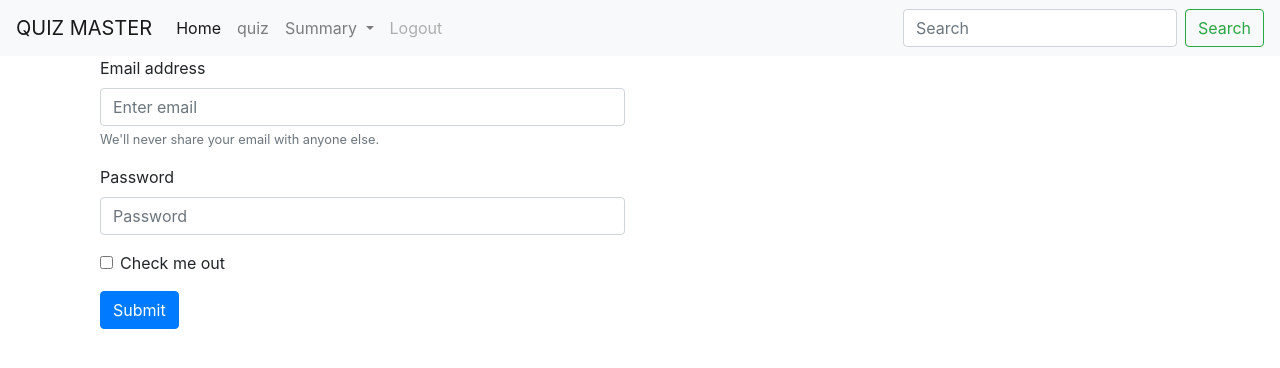
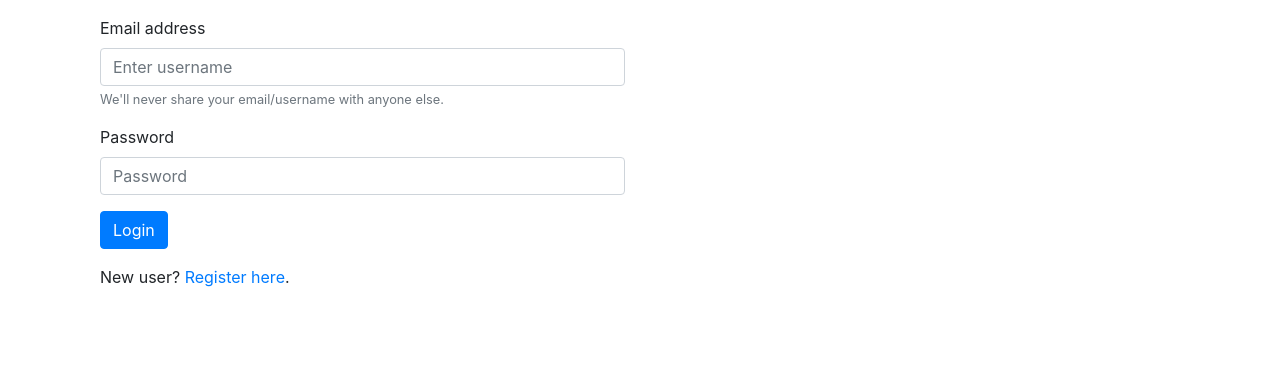
Before and after one commit to 23f2000299/project-appdev1, a Flask app: page / in a window 1280 px wide. Shown: the top 368 px of the page. Run offline with Flask 3, Linux system fonts and the light colour scheme.

Commit message:
Implemented user registration and admin login functionality

```diff
--- a/main.py
+++ b/main.py
@@ -1,19 +1,157 @@
-from flask import Flask, render_template
+# main.py
+from flask import Flask, render_template, flash, session, redirect, url_for, request
+from controllers.config import Config
 from controllers.database import db
-from controllers.config import Config
 from controllers.models import *
+from werkzeug.security import generate_password_hash
+import controllers.auth_route as auth_route  # <-- Import the module
 
 app = Flask(__name__)
 app.config.from_object(Config)
-
 db.init_app(app)
 
+# Create tables and default admin user
 with app.app_context():
     db.create_all()
 
+    # Check if admin user exists; if not, create one
+    admin_user = User.query.filter_by(username='admin').first()
+    if not admin_user:
+        admin_user = User(
+            username='admin',
+            password=generate_password_hash('admin123'),
+            full_name='Administrator',
+            is_admin=True
+        )
+        db.session.add(admin_user)
+        db.session.commit()
+
 @app.route('/')
-def hello():
+def index():
     return render_template("login.html")
+
+@app.route('/login', methods=['GET', 'POST'])
+def login():
+    # Call the function from auth_route.py
+    return auth_route.login_logic()
+
+@app.route('/register', methods=['GET', 'POST'])
+def register():
+    # Call the function from auth_route.py
+    return auth_route.register_logic()
+
+@app.route('/dashboard')
+def dashboard():
+    # Protect the dashboard
+    if 'user_id' not in session:
+        flash("Please log in first.", "warning")
+        return redirect(url_for('login'))
+
+    # Example: If the user is admin, show admin page; otherwise, user page
+    if session.get('role') == 'Admin':
+        return render_template("admin_dashboard.html")
+    else:
+        return render_template("user_dashboard.html")
+@app.route('/admin/dashboard')
+def admin_dashboard():
+    """Admin dashboard: Lists all subjects and provides add/delete."""
+    # Check if user is actually an admin
+    if 'user_id' not in session or session.get('role') != 'Admin':
+        flash("Access denied.", "danger")
+        return redirect(url_for('login'))
+
+    subjects = Subject.query.all()  # Grab all subjects
+    return render_template('admin_dashboard.html', subjects=subjects)
+
+@app.route('/admin/add_subject', methods=['POST'])
+def add_subject():
+    """Handles form submission for creating a new subject."""
+    if 'user_id' not in session or session.get('role') != 'Admin':
+        flash("Access denied.", "danger")
+        return redirect(url_for('login'))
+
+    name = request.form['name']
+    description = request.form.get('description', '')
+
+    new_subject = Subject(name=name, description=description)
+    db.session.add(new_subject)
+    db.session.commit()
+    flash("Subject added successfully!", "success")
+    return redirect(url_for('admin_dashboard'))
+
+@app.route('/admin/delete_subject/<int:subject_id>', methods=['POST'])
+def delete_subject(subject_id):
+    """Deletes a subject by ID."""
+    if 'user_id' not in session or session.get('role') != 'Admin':
+        flash("Access denied.", "danger")
+        return redirect(url_for('login'))
+
+    subject = Subject.query.get_or_404(subject_id)
+    db.session.delete(subject)
+    db.session.commit()
+    flash("Subject deleted.", "info")
+    return redirect(url_for('admin_dashboard'))
+
+@app.route('/admin/chapters/<int:subject_id>')
+def admin_chapters(subject_id):
+    """View and manage chapters under a specific subject."""
+    if 'user_id' not in session or session.get('role') != 'Admin':
+        flash("Access denied.", "danger")
+        return redirect(url_for('login'))
+
+    subject = Subject.query.get_or_404(subject_id)
+    return render_template('admin_chapters.html', subject=subject)
+
+@app.route('/admin/add_chapter/<int:subject_id>', methods=['POST'])
+def add_chapter(subject_id):
+    """Add a new chapter to the specified subject."""
+    if 'user_id' not in session or session.get('role') != 'Admin':
+        flash("Access denied.", "danger")
+        return redirect(url_for('login'))
+
+    subject = Subject.query.get_or_404(subject_id)
+    chapter_name = request.form['chapter_name']
+    chapter_description = request.form.get('chapter_description', '')
+
+    new_chapter = Chapter(
+        name=chapter_name,
+        description=chapter_description,
+        subject_id=subject.id
+    )
+    db.session.add(new_chapter)
+    db.session.commit()
+    flash("Chapter added successfully!", "success")
+    return redirect(url_for('admin_chapters', subject_id=subject.id))
+
+@app.route('/admin/delete_chapter/<int:chapter_id>', methods=['POST'])
+def delete_chapter(chapter_id):
+    """Delete a chapter by ID."""
+    if 'user_id' not in session or session.get('role') != 'Admin':
+        flash("Access denied.", "danger")
+        return redirect(url_for('login'))
+
+    chapter = Chapter.query.get_or_404(chapter_id)
+    subject_id = chapter.subject_id
+    db.session.delete(chapter)
+    db.session.commit()
+    flash("Chapter deleted.", "info")
+    return redirect(url_for('admin_chapters', subject_id=subject_id))
+
+@app.route('/quiz')
+def quiz():
+    # Placeholder for quiz page or logic
+    return render_template('quiz.html')
+
+@app.route('/summary')
+def summary():
+    # Placeholder for summary page or logic
+    return render_template('summary.html')
+@app.route('/logout')
+def logout():
+    session.clear()
+    flash("Logged out successfully", "info")
+    return redirect(url_for('index'))
+
 
 if __name__ == '__main__':
     app.run(debug=True)
--- a/templates/base.html
+++ b/templates/base.html
@@ -9,7 +9,17 @@
     {% endblock %}
 </head>
 <body>
-    {%include 'navbar.html' %}
+    <div class="container mt-3">
+        {% with messages = get_flashed_messages(with_categories=true) %}
+          {% if messages %}
+            {% for category, message in messages %}
+              <div class="alert alert-{{ category }}" role="alert">
+                {{ message }}
+              </div>
+            {% endfor %}
+          {% endif %}
+        {% endwith %}
+      </div>
     {% block content %}
     {% endblock %}
     <script src="https://cdn.jsdelivr.net/npm/bootstrap@4.1.3/dist/js/bootstrap.min.js" integrity="sha384-ChfqqxuZUCnJSK3+MXmPNIyE6ZbWh2IMqE241rYiqJxyMiZ6OW/JmZQ5stwEULTy" crossorigin="anonymous"></script>
--- a/templates/login.html
+++ b/templates/login.html
@@ -1,23 +1,27 @@
 {% extends 'base.html' %}
-
-{% block title %}Quiz Master - Login {% endblock %}
+{% block title %}Quiz Master - Login{% endblock %}
 {% block content %}
 <div class="container fluid justify content center">
-<form class="col-6">
+  <!-- IMPORTANT: Use method="POST" and the route name 'login' -->
+  <form class="col-6" method="POST" action="{{ url_for('login') }}">
     <div class="form-group">
       <label for="exampleInputEmail1">Email address</label>
-      <input type="email" class="form-control" id="exampleInputEmail1" aria-describedby="emailHelp" placeholder="Enter email" name="email">
-      <small id="emailHelp" class="form-text text-muted">We'll never share your email with anyone else.</small>
+      <!-- Make sure 'name="username"' matches your Python code -->
+      <input type="text" class="form-control" id="exampleInputEmail1"
+             placeholder="Enter username" name="username">
+      <small id="emailHelp" class="form-text text-muted">
+        We'll never share your email/username with anyone else.
+      </small>
     </div>
     <div class="form-group">
       <label for="exampleInputPassword1">Password</label>
-      <input type="password" class="form-control" id="exampleInputPassword1" placeholder="Password" name="password">
+      <input type="password" class="form-control" id="exampleInputPassword1"
+             placeholder="Password" name="password">
     </div>
-    <div class="form-group form-check">
-      <input type="checkbox" class="form-check-input" id="exampleCheck1">
-      <label class="form-check-label" for="exampleCheck1">Check me out</label>
-    </div>
-    <button type="submit" class="btn btn-primary">Submit</button>
+    <button type="submit" class="btn btn-primary">Login</button>
+    <p class="mt-3">
+      New user? <a href="{{ url_for('register') }}">Register here</a>.
+    </p>
   </form>
 </div>
 {% endblock %}
--- a/templates/navbar.html
+++ /dev/null
@@ -1,35 +0,0 @@
-<nav class="navbar navbar-expand-lg navbar-light bg-light">
-    <a class="navbar-brand" href="#">QUIZ MASTER</a>
-    <button class="navbar-toggler" type="button" data-toggle="collapse" data-target="#navbarSupportedContent" aria-controls="navbarSupportedContent" aria-expanded="false" aria-label="Toggle navigation">
-      <span class="navbar-toggler-icon"></span>
-    </button>
-
-    <div class="collapse navbar-collapse" id="navbarSupportedContent">
-      <ul class="navbar-nav mr-auto">
-        <li class="nav-item active">
-          <a class="nav-link" href="#">Home <span class="sr-only">(current)</span></a>
-        </li>
-        <li class="nav-item">
-          <a class="nav-link" href="#">quiz</a>
-        </li>
-        <li class="nav-item dropdown">
-          <a class="nav-link dropdown-toggle" href="#" id="navbarDropdown" role="button" data-toggle="dropdown" aria-haspopup="true" aria-expanded="false">
-            Summary
-          </a>
-          <div class="dropdown-menu" aria-labelledby="navbarDropdown">
-            <a class="dropdown-item" href="#">Action</a>
-            <a class="dropdown-item" href="#">Another action</a>
-            <div class="dropdown-divider"></div>
-            <a class="dropdown-item" href="#">Something else here</a>
-          </div>
-        </li>
-        <li class="nav-item">
-          <a class="nav-link disabled" href="#">Logout</a>
-        </li>
-      </ul>
-      <form class="form-inline my-2 my-lg-0">
-        <input class="form-control mr-sm-2" type="search" placeholder="Search" aria-label="Search">
-        <button class="btn btn-outline-success my-2 my-sm-0" type="submit">Search</button>
-      </form>
-    </div>
-  </nav>
```
Also changed, not shown: controllers/auth_route.py (added, +49 -0 lines), controllers/models.py (+5 -3 lines), templates/admin_chapters.html (added, +40 -0 lines), templates/admin_dashboard.html (added, +72 -0 lines), templates/register.html (added, +47 -0 lines), instance/database.sqlite3.
